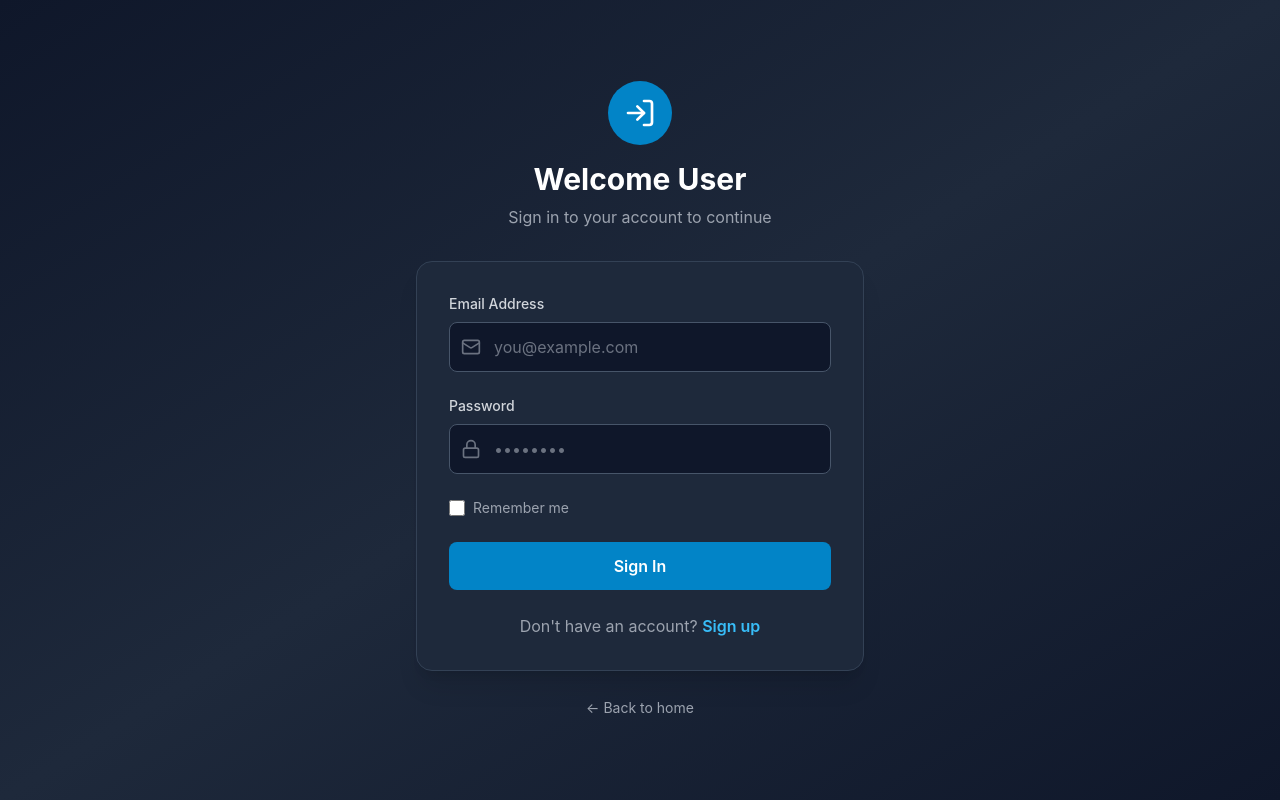
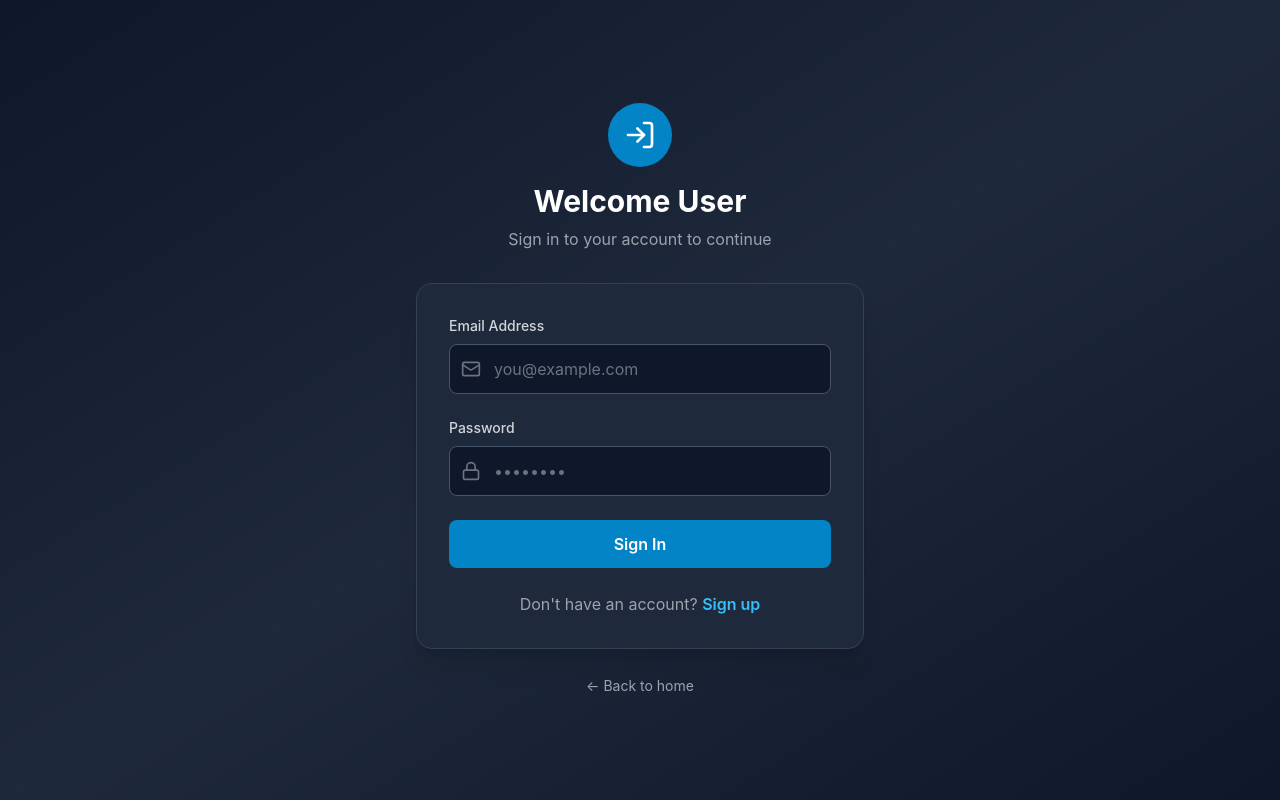
Before and after one commit to Noblepal/summarization-test, a React (Vite) app: page /login in a window 1280 px wide. Built offline with nearby package versions, Linux system fonts and the light colour scheme.

Commit message:
Save 2026-03-05 - 70 file(s)

```diff
--- a/src/pages/Login.tsx
+++ b/src/pages/Login.tsx
@@ -82,16 +82,6 @@ export default function Login() {
               </div>
             </div>
 
-            <div className="flex items-center justify-between">
-              <label className="flex items-center">
-                <input
-                  type="checkbox"
-                  className="w-4 h-4 bg-slate-900 border-slate-600 rounded text-primary-600 focus:ring-primary-500 focus:ring-offset-slate-800"
-                />
-                <span className="ml-2 text-sm text-gray-400">Remember me</span>
-              </label>
-            </div>
-
             <button
               type="submit"
               disabled={isLoading}
```
Also changed, not shown: .aime/code-context.json.
